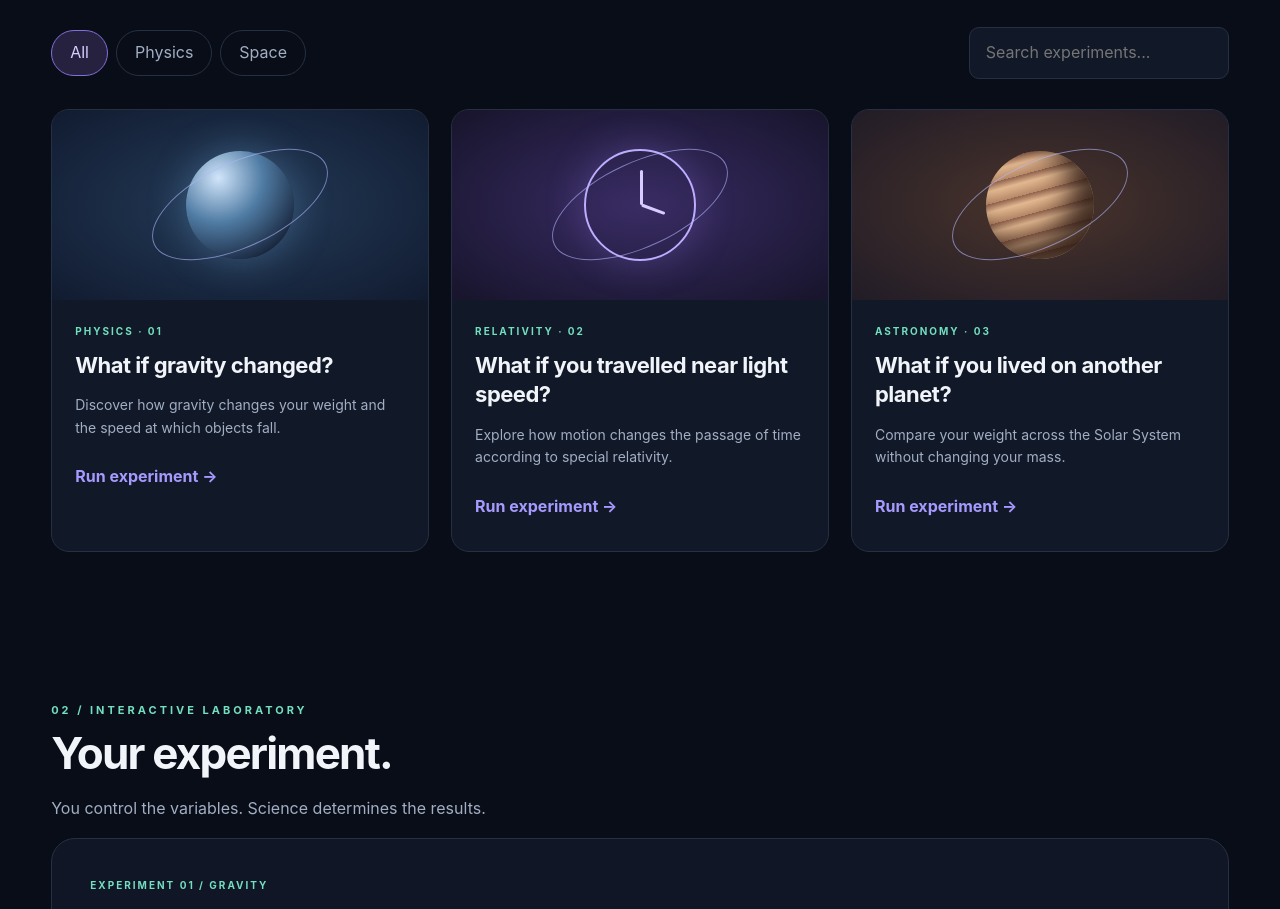
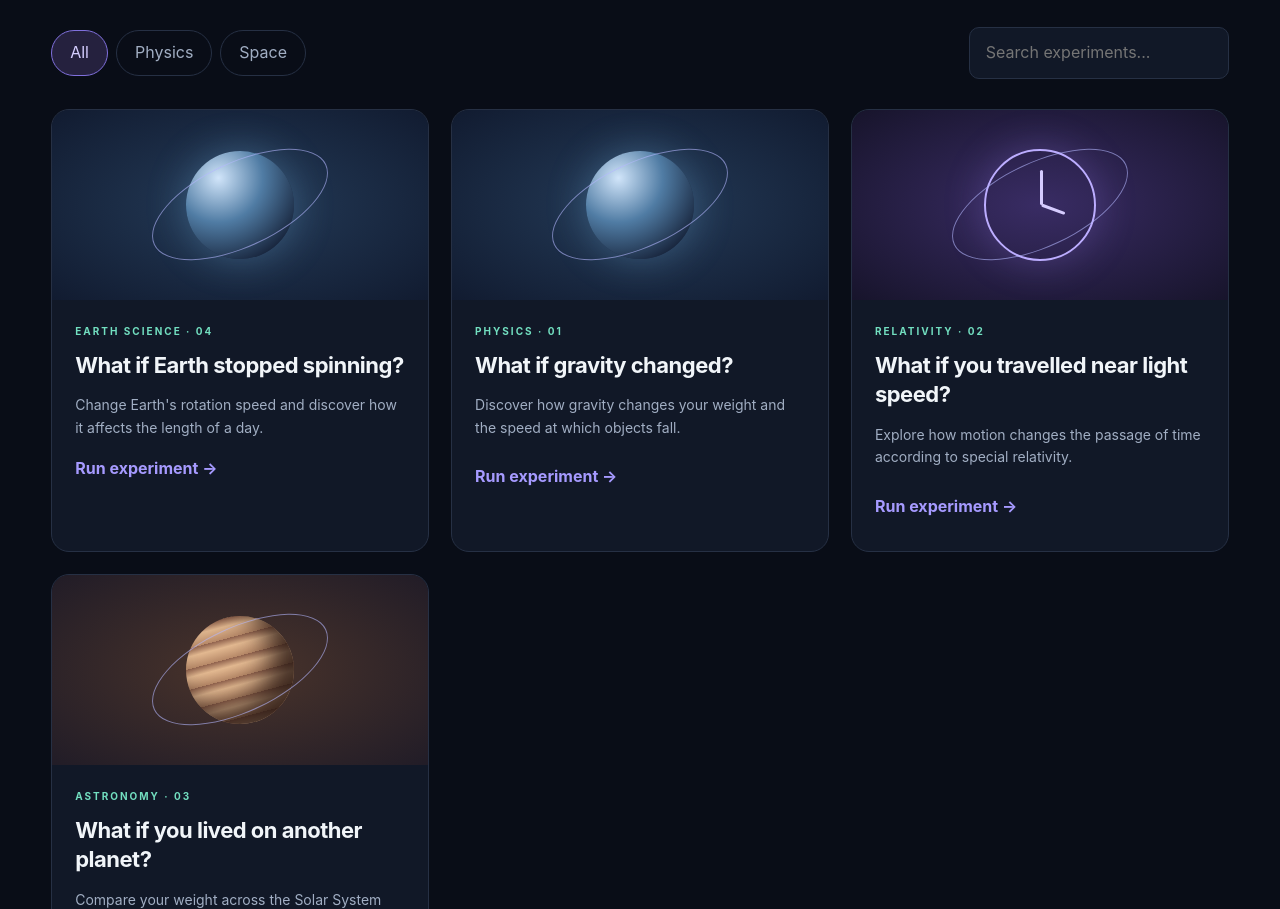
Before and after one commit to MichellaStone/what-if-lab, a plain HTML site: page index.html in a window 1280 px wide. Shown: the part 933-1842 px from the top of the page. Drawn offline with Linux system fonts and the light colour scheme.

Commit message:
Link Earth rotation simulator to homepage

```diff
--- a/index.html
+++ b/index.html
@@ -595,6 +595,19 @@ footer {
 
     <div class="cards">
 
+<article class="card" data-category="physics space" data-search="earth spin rotation day night planet">
+  <div class="art gravity" aria-hidden="true">
+    <div class="art-orb"></div>
+    <div class="orbit"></div>
+  </div>
+  <div class="card-content">
+    <div class="tag">Earth Science · 04</div>
+    <h3>What if Earth stopped spinning?</h3>
+    <p>Change Earth's rotation speed and discover how it affects the length of a day.</p>
+    <a class="explore" href="earth-spin.html">Run experiment →</a>
+  </div>
+</article>
+
       <article class="card" data-category="physics" data-search="gravity fall earth moon acceleration">
         <div class="art gravity" aria-hidden="true">
           <div class="art-orb"></div>
```
